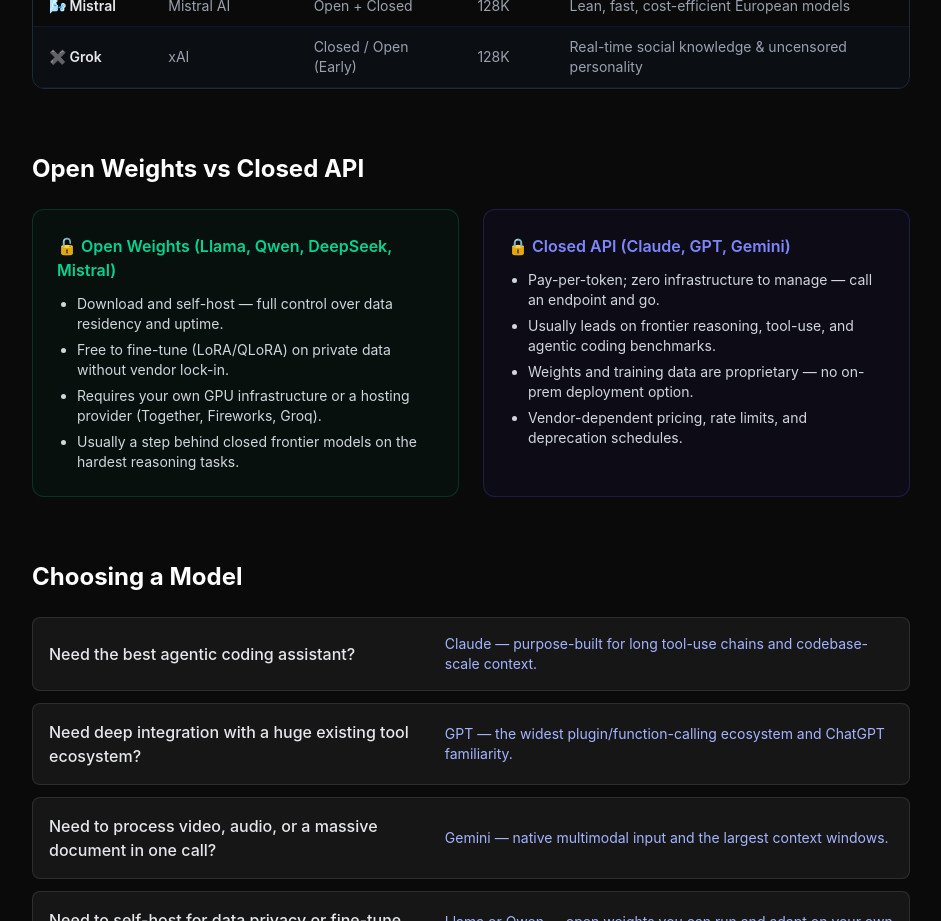
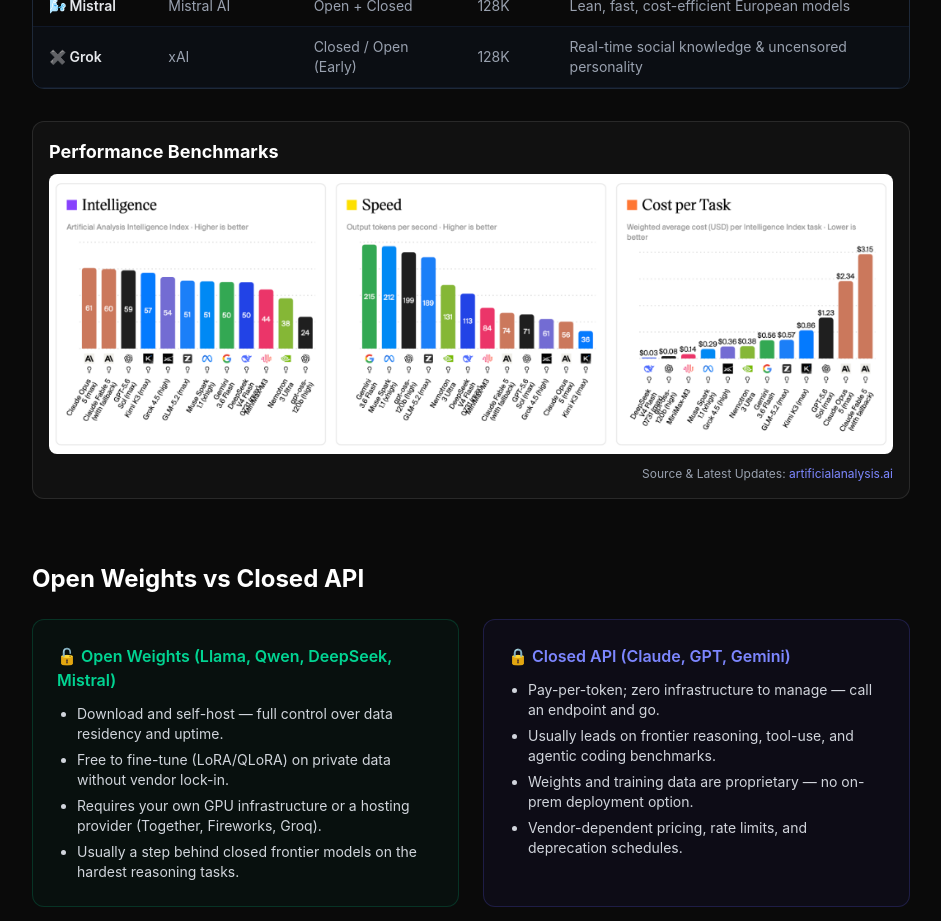
Before and after one commit to Amara-Manikanta/ai-engineering-visualized, a React (Vite) app in the folder v2-react/: page /models in a window 1280 px wide. Shown: the part 1640-2561 px from the top of the page, without its empty margins (310-1251 px from the left). Built offline with nearby package versions, Linux system fonts and the light colour scheme.

Commit message:
feat: add performance benchmark chart to models index

```diff
--- a/v2-react/src/pages/ModelsIndex.jsx
+++ b/v2-react/src/pages/ModelsIndex.jsx
@@ -136,6 +136,14 @@
             </tbody>
           </table>
         </div>
+
+        <div className="mt-8 border border-white/10 bg-[#111111] p-4 rounded-xl">
+          <h3 className="text-lg font-bold text-white mb-2">Performance Benchmarks</h3>
+          <img src="/model-comparison.png" alt="Model Comparison Chart showing Intelligence, Speed, and Cost per Task" className="w-full rounded-lg mb-3" />
+          <p className="text-xs text-gray-400 text-right">
+            Source & Latest Updates: <a href="https://artificialanalysis.ai" target="_blank" rel="noopener noreferrer" className="text-indigo-400 hover:underline">artificialanalysis.ai</a>
+          </p>
+        </div>
       </section>
 
       <section id="open-vs-closed" className="mb-16 scroll-mt-24">
```
Also changed, not shown: v2-react/public/model-comparison.png (added).
